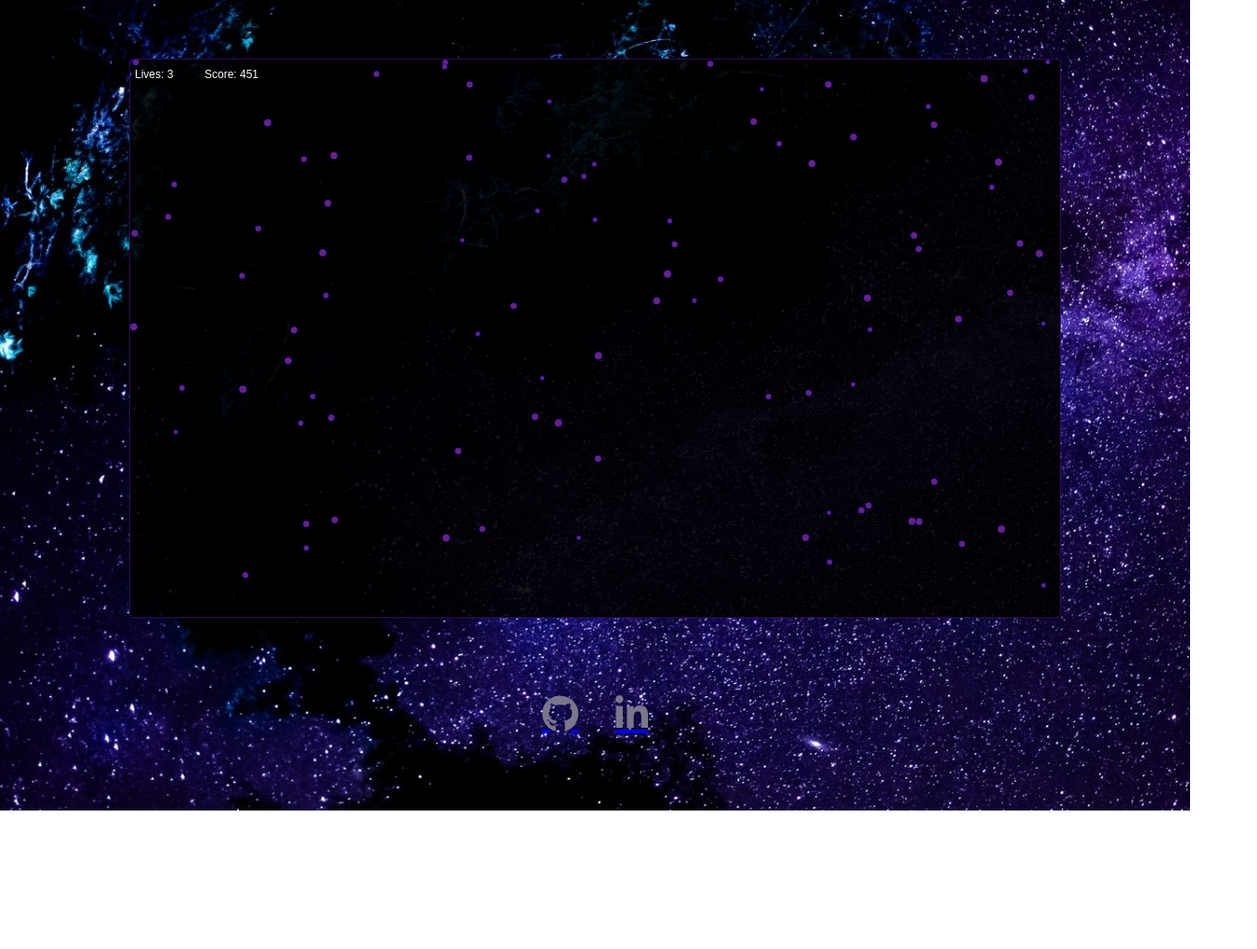
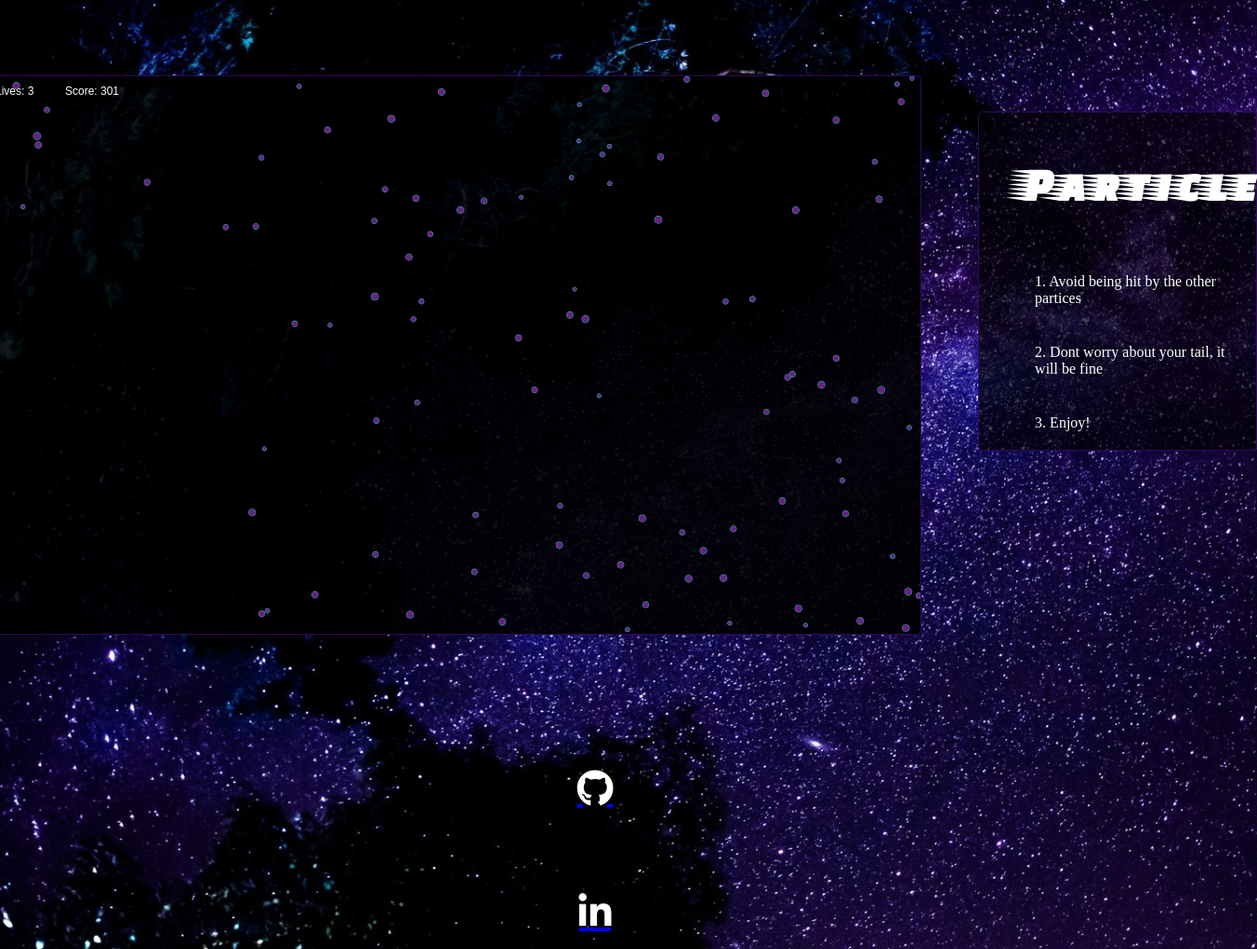
Before and after one commit to saulack/particle, a website built with webpack: page index.html in a window 1280 px wide. Shown: the whole page at 93% size, 1352 px wide, since content can reach past the window. Before the commit the page ends 872 px from the top, so only its background shows below. Built offline with nearby package versions, Linux system fonts and the light colour scheme; a web font is replaced by a local one.

Commit message:
end  o day

```diff
--- a/canvas.css
+++ b/canvas.css
@@ -28,7 +28,36 @@ body {
 }
 
 i {
+  align-self: flex-end;
   font-size: 40px;
   margin: 5px;
-  color: rgb(122, 119, 139);
+  color: white;
 }
+
+ul {
+  margin-top: 100px;
+  align-self:flex-start;
+  display: flex;
+  flex-direction: column;
+  background: rgba(0, 0, 0, 0.68);
+  list-style: none;
+  color: white;
+  justify-content: flex-start;
+  border-radius: 5px;
+  border: 1px solid rgb(47, 11, 89.8);
+}
+
+li {
+  margin: 20px;
+}
+
+.panel {
+  margin: 20px;
+}
+
+h3 {
+  font-family: 'Faster One', cursive;
+  /* font-family: 'Bungee Hairline', cursive; */
+  font-size: 50px;
+
+}
--- a/index.html
+++ b/index.html
@@ -4,10 +4,12 @@
     <script type="text/javascript" src="lib/bundle.js">
     </script>
 
+    <link rel="stylesheet" href="canvas.css">
 
-    <link rel="stylesheet" href="canvas.css">
     <link rel="stylesheet" href="https://use.fontawesome.com/releases/v5.2.0/css/all.css" integrity="sha384-hWVjflwFxL6sNzntih27bfxkr27PmbbK/iSvJ+a4+0owXq79v+lsFkW54bOGbiDQ" crossorigin="anonymous">
     <link rel="stylesheet" href="https://cdnjs.cloudflare.com/ajax/libs/font-awesome/4.7.0/css/font-awesome.min.css">
+    <link href="https://fonts.googleapis.com/css?family=Raleway+Dots" rel="stylesheet">
+    <link href="https://fonts.googleapis.com/css?family=Bungee+Hairline|Faster+One" rel="stylesheet">
 
 
     <meta charset="utf-8">
@@ -15,21 +17,32 @@
   </head>
   <body>
 
+
+      <div class="panel">
+
       <div class="cv-parent">
         <canvas id="canvas" width="1000" height="600"></canvas>
       </div>
+      <ul>
+        <h3>Particle</h3>
+        <li>1. Avoid being hit by the other partices</li>
+        <li>2. Dont worry about your tail, it will be fine</li>
+        <li>3. Enjoy!</li>
+      </ul>
+    </div>
+
 
       <div class="links">
         <a class="link" href="https://github.com/saulack">
           <i class="fab fa-github" aria-hidden="true"></i>
         </a>
+      </div>
 
 
 
         <a class="link" href="#">
           <i class="fab fa-linkedin"></i>
         </a>
-        </div>
 
   </body>
 </html>
--- a/lib/circles.js
+++ b/lib/circles.js
@@ -15,7 +15,7 @@ class Circle  {
   draw() {
       ctx.beginPath();
       ctx.arc(this.x, this.y, this.radius, 0, Math.PI * 2, false);
-      ctx.strokeStyle = 'whitergb(22, 233, 240)';
+      ctx.strokeStyle = 'rgb(22, 233, 240)';
       ctx.fillStyle = 'rgb(105, 35, 125)';
       ctx.stroke();
       ctx.fill();
--- a/lib/player.js
+++ b/lib/player.js
@@ -46,13 +46,10 @@ class Player extends Circle {
    ctx.fillStyle = "white";
    ctx.fillText('Score: ' + this.score, 80, 20);
    return this.score;
-
  }
 
  drawTrail(x, y, radius) {
-   if (x === this.x && y === this.y) {
-
-   } else {
+   if (!(x === this.x && y === this.y)) {
      ctx.beginPath();
      ctx.arc(x, y, radius + 1, 0, Math.PI * 2, false);
      ctx.strokeStyle = 'rgb(0, 255, 232)';
@@ -70,7 +67,7 @@ class Player extends Circle {
    ctx.font = "20px Arial";
    ctx.fillStyle = "blue";
    ctx.fillText("Thank you sir, may I have another", 600, 400)
-
+   canvas
  }
 
  drawResetCursor() {
@@ -95,22 +92,20 @@ class Player extends Circle {
  update(particles) {
 
   if (this.lives > 0) {
+
     if (this.history.length < 15) {
      this.history.push([this.x, this.y]);
     } else {
      this.history.shift();
      this.history.push([this.x, this.y]);
     }
-
     if (this.collisionDetect(particles)) {
      this.lives -= 1
     }
-
     for (let i = 0; i < this.history.length; i++) {
      let prevPos = this.history[i];
      this.drawTrail(prevPos[0], prevPos[1], i / 3);
     }
-
     this.score += 1;
     this.drawPlayer();
 
@@ -119,14 +114,12 @@ class Player extends Circle {
     this.drawGameOver()
     this.drawPlayer();
     this.drawStartAgain()
-
     if (this.history.length < 300) {
      this.history.push([this.x, this.y]);
     } else {
      this.history.shift();
      this.history.push([this.x, this.y]);
     }
-
     for (let i = 0; i < this.history.length; i++) {
       let prevPos = this.history[i];
      this.drawTrail(prevPos[0], prevPos[1], i/5);
```
